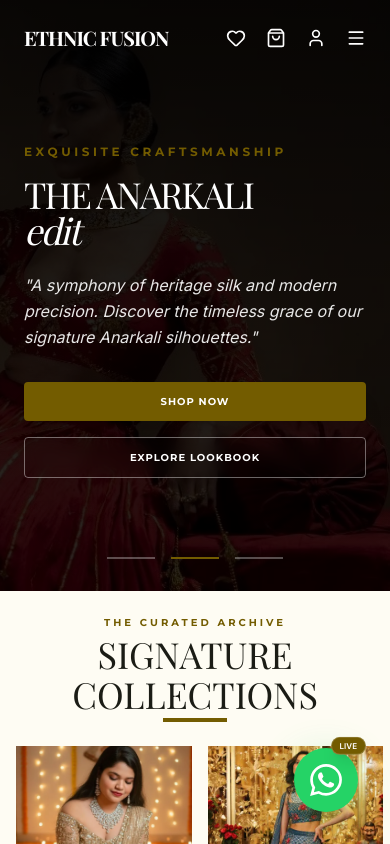
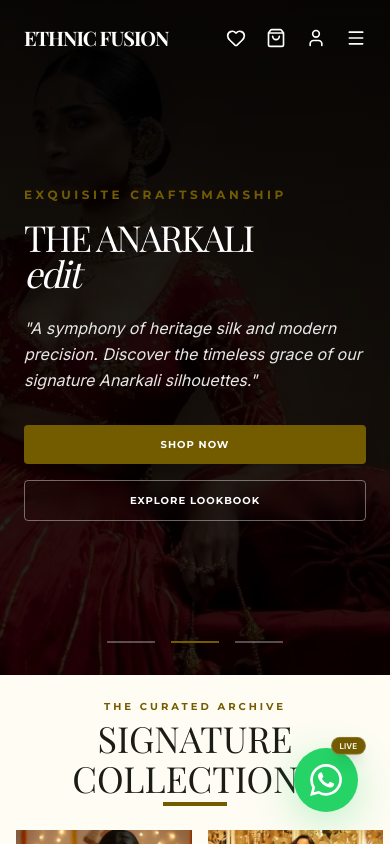
Before and after one commit to 12vaibhav/Ethnic-Fusion, a React (Vite) app: page / in a window 390 px wide. Shown: the top 844 px of the page. Built offline with nearby package versions, Linux system fonts and the light colour scheme; a web font is replaced by a local one.

Commit message:
Fine-tune hero image positioning and height for mobile

```diff
--- a/src/pages/Home.tsx
+++ b/src/pages/Home.tsx
@@ -36,7 +36,7 @@ export default function Home() {
   return (
     <div className="bg-surface overflow-x-hidden">
       {/* Hero Section */}
-      <section className="relative h-[70vh] md:h-screen w-full overflow-hidden bg-black">
+      <section className="relative h-[80vh] md:h-screen w-full overflow-hidden bg-black">
         <div className="absolute inset-0 z-0">
           <AnimatePresence mode="wait">
             <motion.img
@@ -48,7 +48,12 @@ export default function Home() {
               src={heroImages[currentHeroIndex]}
               alt="Ethnic Fusion Collection Banner"
               referrerPolicy="no-referrer"
-              className={cn("w-full h-full object-cover", currentHeroIndex !== 0 ? "object-right md:object-center" : "object-center")}
+              className={cn(
+                "w-full h-full object-cover",
+                currentHeroIndex !== 0
+                  ? "object-[95%_center] md:object-center"
+                  : "object-center"
+              )}
             />
           </AnimatePresence>
           <div className="absolute inset-0 bg-gradient-to-b md:bg-gradient-to-r from-black/70 via-black/30 to-transparent"></div>
```
